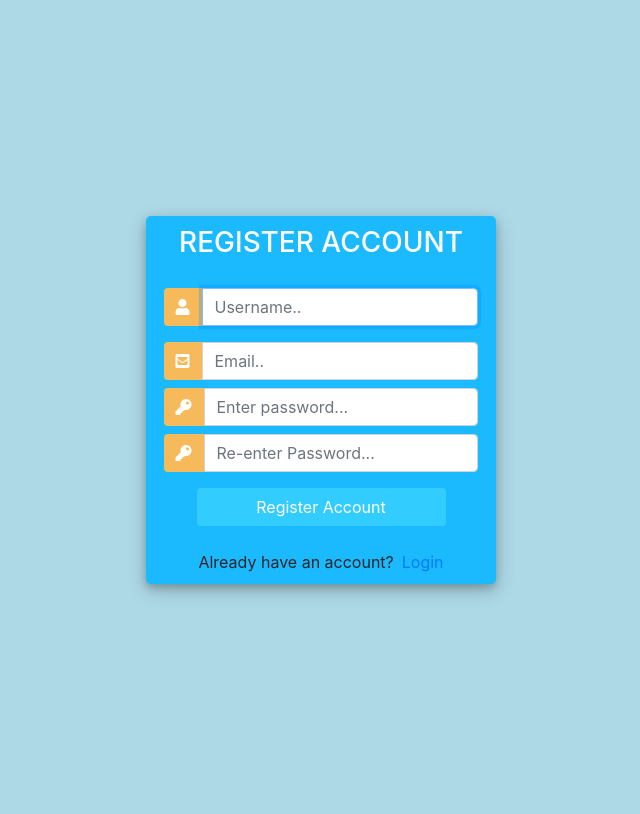
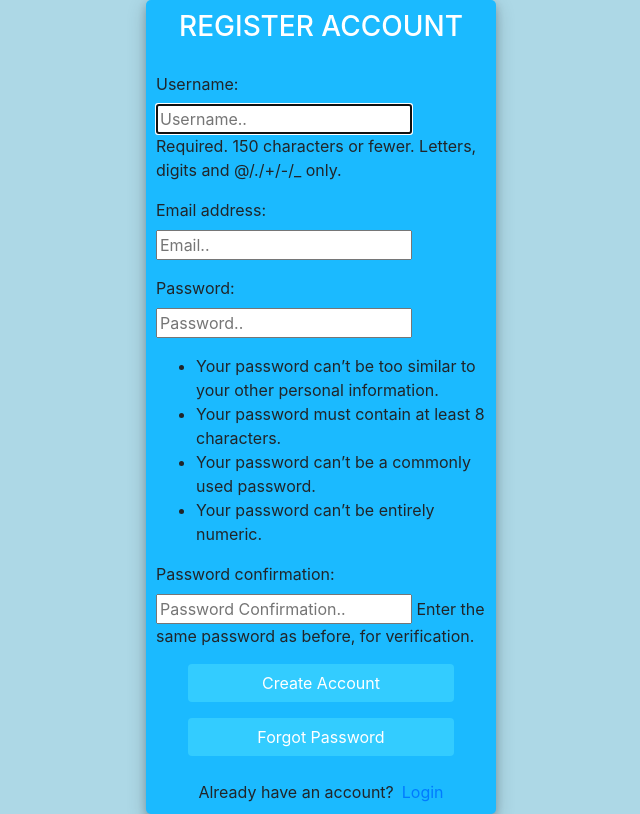
Before and after one commit to Final-Project-Truck/Final_Project, a Django app: page /register/ in a window 1280 px wide. Shown: the whole page, without its empty margins (319-959 px from the left). Before the commit the page ends 596 px from the top, so only its background shows below. Run offline with Django 4.2, Linux system fonts and the light colour scheme; some libraries are stand-ins or nearby versions.

Commit message:
test password reset

```diff
--- a/The_Truck_Project/urls.py
+++ b/The_Truck_Project/urls.py
@@ -16,8 +16,9 @@ Including another URLconf
 
 from django.contrib import admin
 from django.urls import path, include
+from django.contrib.auth import views as auth_views
 from rest_framework import routers
-
+from baseuser import views
 from baseuser.views import BaseUsersAPIViewSet, BaseUsersSafeAPIViewSet, ProfileUserAPIViewSet
 from baseuser.views import registerPage, loginPage, logoutUser, home
 from company.views import CompanyAPIViewSet
@@ -50,4 +51,8 @@ urlpatterns = [
     path('register/', registerPage, name="register"),
     path('login/', loginPage, name="login"),
     path('logout/', logoutUser, name="logout"),
+    path('forget-password/', auth_views.PasswordResetView.as_view(template_name='forget_password.html'),name='forget_password'),
+    path('password_reset/done/', auth_views.PasswordResetDoneView.as_view(template_name='password_reset_done.html'),name='password_reset_done'),
+    path('reset/<uidb64>/<token>/',auth_views.PasswordResetConfirmView.as_view(template_name='password_reset_confirm.html'),name='password_reset_confirm'),
+    path('reset/done/', auth_views.PasswordResetCompleteView.as_view(template_name='password_reset_complete.html'),name='password_reset_complete'),
 ]
--- a/baseuser/models.py
+++ b/baseuser/models.py
@@ -24,7 +24,6 @@ class BaseUsers(models.Model):
         return f'{self.username}'
 
 
-
 class Profile(models.Model):
     base_user = models.OneToOneField(BaseUsers, on_delete=models.CASCADE, related_name='profile')
     current_company = models.ForeignKey(Company, null=True, blank=True, on_delete=models.CASCADE,
--- /dev/null
+++ b/baseuser/templates/password_reset_complete.html
@@ -0,0 +1,6 @@
+{% extends 'base.html' %}
+
+{% block content %}
+  <h1>Password reset complete</h1>
+  <p>Your password has been successfully reset. You can now <a href="{% url 'login' %}">log in</a> with your new password.</p>
+{% endblock %}
--- /dev/null
+++ b/baseuser/templates/password_reset_done.html
@@ -0,0 +1,6 @@
+{% extends 'base.html' %}
+
+{% block content %}
+  <h1>Email sent</h1>
+  <p>A password reset email has been sent to your email address. Please follow the instructions in the email to reset your password.</p>
+{% endblock %}
--- a/baseuser/templates/register.html
+++ b/baseuser/templates/register.html
@@ -74,45 +74,19 @@
                     <h3 id="form-title">REGISTER ACCOUNT</h3>
                 </div>
                 <div class="d-flex justify-content-center form_container">
-
                     <form method="POST" action="">
                         {% csrf_token %}
-						<div class="input-group mb-3">
-							<div class="input-group-append">
-								<span class="input-group-text"><i class="fas fa-user"></i></span>
+                        <div class="form-group">
+                            {{ form.as_p }}
                         </div>
-							{{form.username}}
+                        <div class="d-flex justify-content-center mt-3 login_container">
+                            <button type="submit" name="register" class="btn login_btn">Create Account</button>
                         </div>
-						<div class="input-group mb-2">
-							<div class="input-group-append">
-								<span class="input-group-text"><i class="fas fa-envelope-square"></i></span>
+                        <div class="d-flex justify-content-center mt-3 login_container">
+                            <a href="{% url 'forget_password' %}" class="btn login_btn">Forgot Password</a>
                         </div>
-							{{form.email}}
-						</div>
-						<div class="input-group mb-2">
-							<div class="input-group-append">
-								<span class="input-group-text"><i class="fas fa-key"></i></span>
-							</div>
-							{{form.password1}}
-						</div>
-						<div class="input-group mb-2">
-							<div class="input-group-append">
-								<span class="input-group-text"><i class="fas fa-key"></i></span>
-							</div>
-							{{form.password2}}
-						</div>
-
-
-
-				   		<div class="d-flex justify-content-center mt-3 login_container">
-				 			<input class="btn login_btn" type="submit" value="Register Account">
-				   		</div>
-
                     </form>
                 </div>
-
-				{{form.errors}}
-
                 <div class="mt-4">
                     <div class="d-flex justify-content-center links">
                         Already have an account? <a href="{% url 'login' %}" class="ml-2">Login</a>
@@ -122,21 +96,15 @@
         </div>
     </div>
     <script>
-						/* Because i didnt set placeholder values in forms.py they will be set here using vanilla Javascript
-		//We start indexing at one because CSRF_token is considered and input field
-		 */
+        /* Because i didnt set placeholder values in forms.py they will be set here using vanilla Javascript */
 
         //Query All input fields
         var form_fields = document.getElementsByTagName('input')
         form_fields[1].placeholder='Username..';
         form_fields[2].placeholder='Email..';
-		form_fields[3].placeholder='Enter password...';
-		form_fields[4].placeholder='Re-enter Password...';
-
-
-		for (var field in form_fields){
-			form_fields[field].className += ' form-control'
-		}
+        form_fields[3].placeholder='Password..';
+        form_fields[4].placeholder='Password Confirmation..';
     </script>
 </body>
+</body>
 </html>
--- a/baseuser/views.py
+++ b/baseuser/views.py
@@ -1,10 +1,15 @@
+from django.contrib.auth import authenticate, login, logout
+from django.contrib.auth import views as auth_views, get_user_model
+from django.contrib.auth.models import User
+from django.contrib.auth.tokens import default_token_generator
+from django.core.mail import send_mail
 from django.contrib import messages
-from django.contrib.auth import authenticate, login, logout
-from django.contrib.auth.models import User
-from django.core.mail import send_mail
 from django.conf import settings
 from django.db import transaction
+from django.urls import reverse_lazy, path, reverse
 from django.shortcuts import render, redirect
+from django.utils.encoding import force_bytes, force_str as force_text
+from django.utils.http import urlsafe_base64_encode
 from rest_framework import status
 from rest_framework.generics import ListAPIView
 from rest_framework.response import Response
@@ -96,7 +101,7 @@ def registerPage(request, django_user=None):
                 send_mail(
                     'Register Completed',  # Change your Subject
                     'Thank you for joining our Website',  # Change your message
-                    'Final_Truck_Project@gmail.com',  # Put the email your going to use
+                    'tryharderbruhhh@gmail.com',  # Put the email your going to use
                     [user.email],
                     fail_silently=False
                 )
@@ -104,6 +109,34 @@ def registerPage(request, django_user=None):
         else:
             form = CreateUserForm()
         return render(request, 'register.html', {'form': form})
+
+
+def forget_password(request):
+    if request.method == 'POST':
+        email = request.POST['email']
+        try:
+            user = User.objects.get(email=email)
+            if user.is_active:
+                token = default_token_generator.make_token(user)
+                email_body = f'Please click the link below to reset your password: \n' \
+                             f'http://{request.get_host()}{reverse("password_reset_confirm", kwargs={"token": token, "uidb64": urlsafe_base64_encode(force_bytes(user.pk))})}'
+                send_mail(
+                    'Password reset on your account',
+                    email_body,
+                    'tryharderbruhhh@gmail.com',
+                    [user.email],
+                    fail_silently=False,
+                )
+                messages.success(request, f'An email has been sent to {email} to reset your password.')
+                return redirect('login')
+            else:
+                messages.error(request, 'Your account has been deactivated. Please contact the administrator.')
+                return redirect('forget_password')
+        except User.DoesNotExist:
+            messages.error(request, f'No account found with email {email}.')
+            return redirect('forget_password')
+    else:
+        return render(request, 'forget_password.html')
 
 
 def loginPage(request):
```
Also changed, not shown: The_Truck_Project/settings.py (+6 -9 lines), baseuser/templates/forget_password.html (added, +33 -0 lines), baseuser/templates/password_reset_confirm.html (added, +10 -0 lines). Lines whose indentation alone changed are shown as unchanged.
